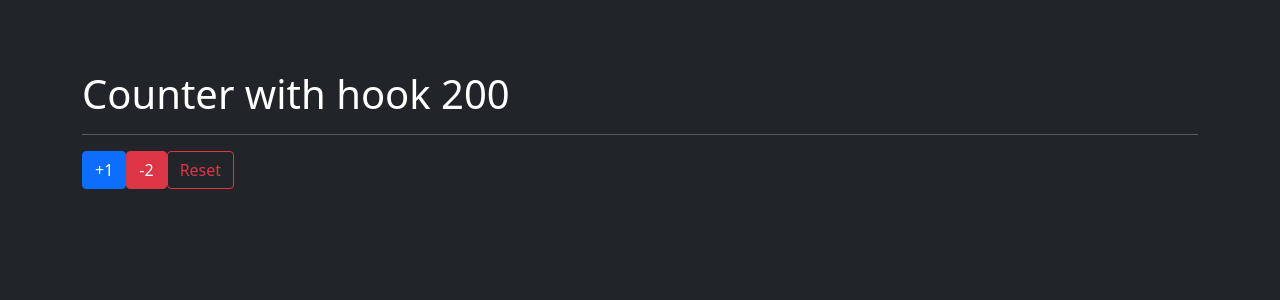
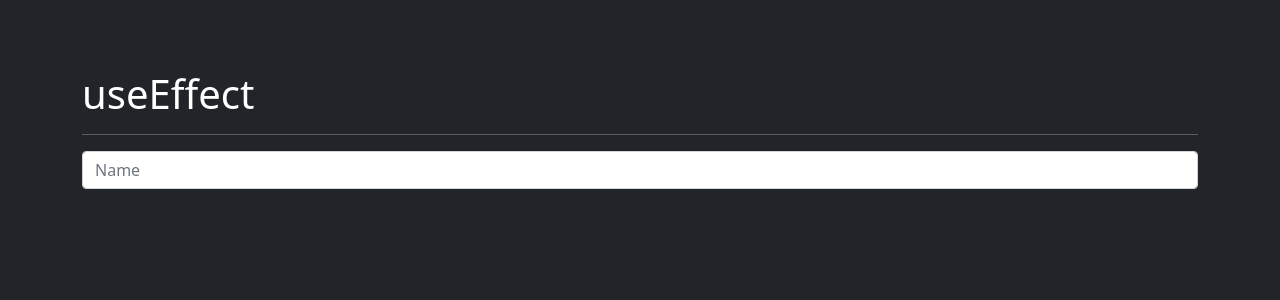
Before and after one commit to is-stu/react_hooks, a React (Create React App) app: page / in a window 1280 px wide. Shown: the top 300 px of the page. Built offline with nearby package versions, Linux system fonts and the light colour scheme.

Commit message:
Beginning second module // useEffect

```diff
--- /dev/null
+++ b/src/Components/02useEffect/SimpleForm.js
@@ -0,0 +1,43 @@
+import React, { useEffect, useState } from 'react';
+import './form.css';
+
+export const SimpleForm = () => {
+  const [formState, setFormState] = useState({
+    name: '',
+    email: '',
+  });
+
+  const { name, email } = formState;
+
+  useEffect(() => {
+    console.log('hey');
+  });
+
+  const handleInputChange = ({ target }) => {
+    console.log(target.name);
+    console.log(target.value);
+    setFormState({
+      ...formState,
+      [target.name]: target.value,
+    });
+  };
+
+  return (
+    <>
+      <h1>useEffect</h1>
+      <hr />
+
+      <div className='form-group'>
+        <input
+          type='text'
+          name='name'
+          className='form-control'
+          placeholder='Name'
+          autoComplete='off'
+          value={name}
+          onChange={handleInputChange}
+        />
+      </div>
+    </>
+  );
+};
--- /dev/null
+++ b/src/Components/02useEffect/form.css
@@ -0,0 +1,3 @@
+body {
+  padding: 70px;
+}
--- a/src/index.js
+++ b/src/index.js
@@ -1,12 +1,12 @@
 import React from 'react';
 import ReactDOM from 'react-dom';
-import { CounterWithCustomHook } from './Components/01useState/CounterWithCustomHook';
-// import App from './App';
+import { SimpleForm } from './Components/02useEffect/SimpleForm';
+
 
 
 ReactDOM.render(
   <React.StrictMode>
-    <CounterWithCustomHook />
+    <SimpleForm />
   </React.StrictMode>,
   document.getElementById('root')
 );
```
